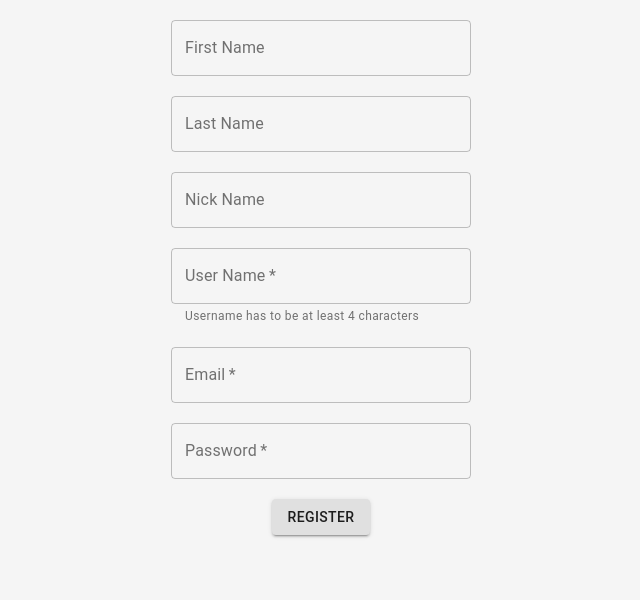
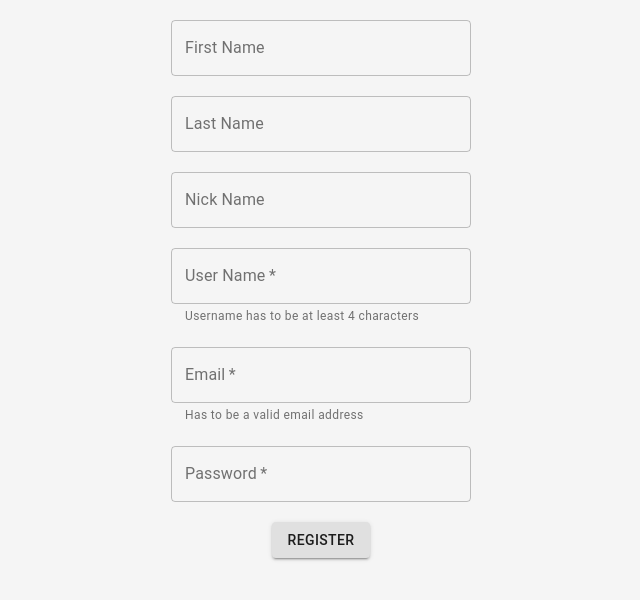
Before and after one commit to mateIszlai/ReceptApp-react, a React (Create React App) app in the folder receptapp/: page /register in a window 1280 px wide. Shown: the top 600 px of the page, without its empty margins (319-959 px from the left). Built offline with nearby package versions, Linux system fonts and the light colour scheme.

Commit message:
Add email validation

```diff
--- a/receptapp/src/pages/Register/Register.js
+++ b/receptapp/src/pages/Register/Register.js
@@ -2,11 +2,13 @@ import React, { Fragment, useState, useEffect } from "react";
 import { TextField, Box, Button } from "@material-ui/core";
 import axios from "../../axios/axios";
 import "./Register.css";
+import emailValidator from "email-validator";
 
 export default function Register() {
     const [userName, setUserName] = useState("");
     const [userNameError, setUserNameError] = useState("");
     const [email, setEmail] = useState("");
+    const [emailError, setEmailError] = useState("");
     const [password, setPassword] = useState("");
     const [firstName, setFirstName] = useState("");
     const [lastName, setLastName] = useState("");
@@ -14,7 +16,7 @@ export default function Register() {
     const [success, setSuccess] = useState(false);
 
     const tryRegister = () => {
-        let valid = userNameError.length === 0;
+        let valid = userNameError.length === 0 && emailError.length === 0;
         if (valid) {
             axios
                 .post("/register", {
@@ -41,9 +43,15 @@ export default function Register() {
         [userName]
     );
 
+    useEffect(() => {
+        emailValidator.validate(email)
+            ? setEmailError("")
+            : setEmailError("Has to be a valid email address");
+    }, [email]);
+
     return success ? (
         <Fragment>
-            <h4>You registered successfully!</h4>
+            <h4 id="register-success-message">You registered successfully!</h4>
         </Fragment>
     ) : (
         <Fragment>
@@ -116,6 +124,7 @@ export default function Register() {
                             onFocus={(e) => {
                                 setEmail(e.target.value);
                             }}
+                            helperText={emailError}
                         />
                     </Box>
                     <Box className="textfield-container">
```
